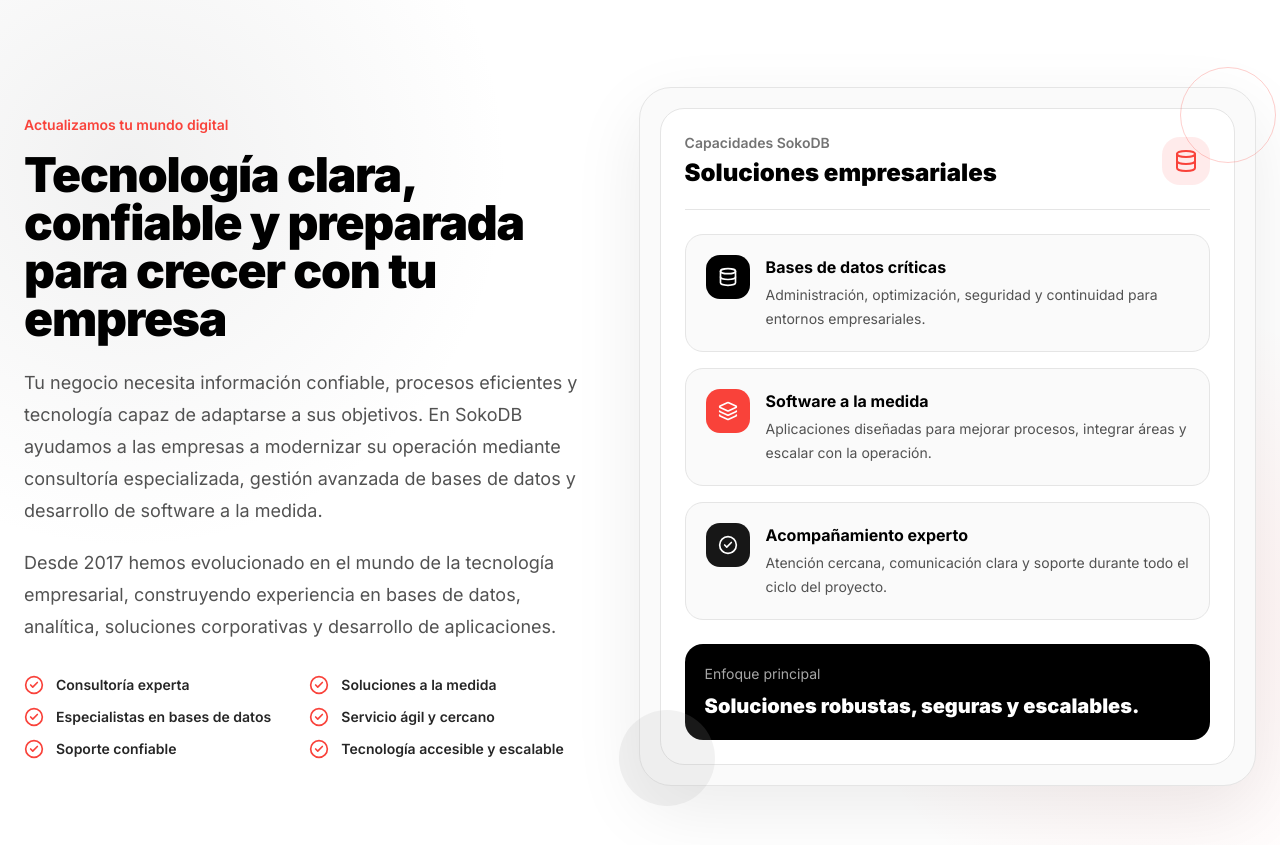
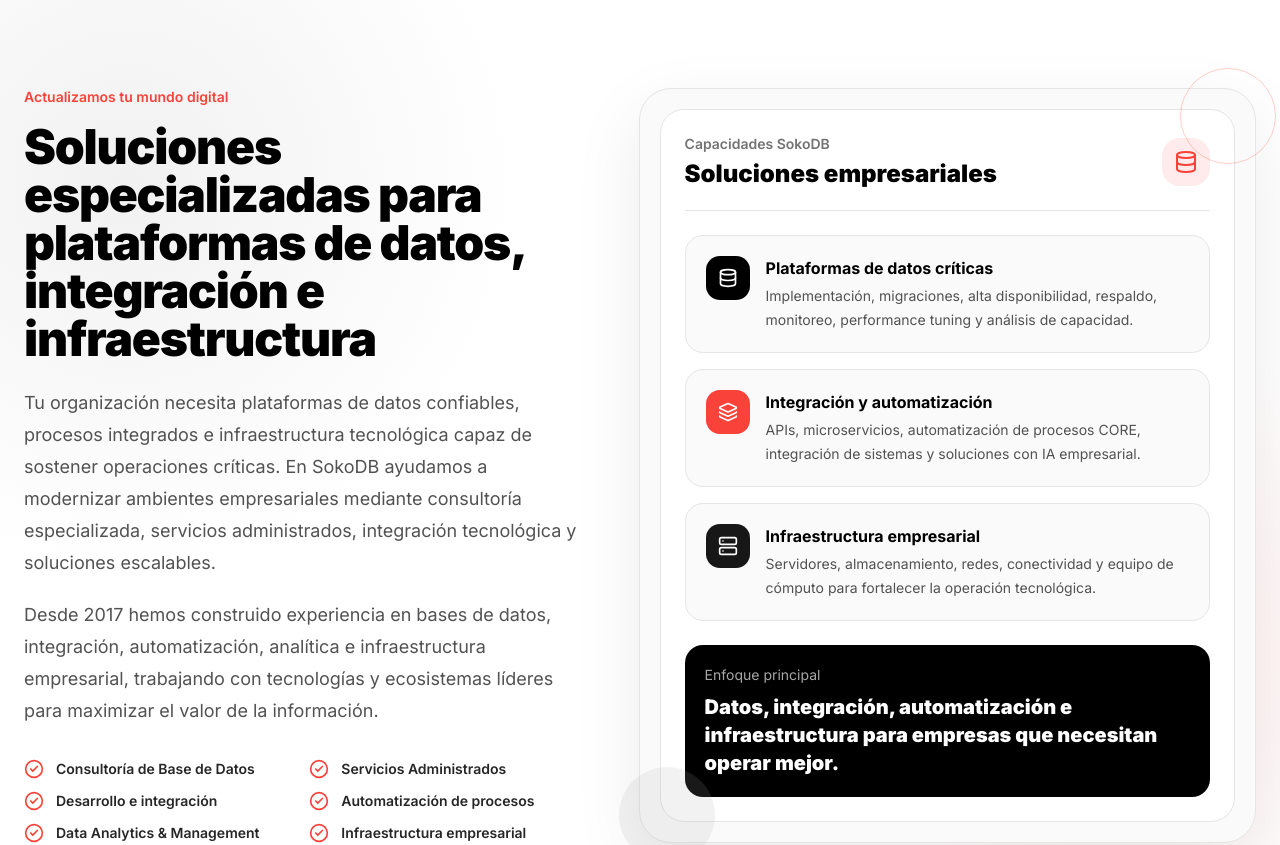
Before and after one commit to UserSoko01/sokodb-web, a Next.js app: page / in a window 1280 px wide. Shown: the part 1480-2325 px from the top of the page. Built offline with nearby package versions, Linux system fonts and the light colour scheme.

Commit message:
Se actualiza contenido de About preview

```diff
--- a/src/components/sections/AboutPreview.tsx
+++ b/src/components/sections/AboutPreview.tsx
@@ -1,12 +1,12 @@
-import { CheckCircle2, Database, Layers3 } from "lucide-react";
+import { CheckCircle2, Database, Layers3, Server } from "lucide-react";
 
 const highlights = [
-  "Consultoría experta",
-  "Soluciones a la medida",
-  "Especialistas en bases de datos",
-  "Servicio ágil y cercano",
-  "Soporte confiable",
-  "Tecnología accesible y escalable",
+  "Consultoría de Base de Datos",
+  "Servicios Administrados",
+  "Desarrollo e integración",
+  "Automatización de procesos",
+  "Data Analytics & Management",
+  "Infraestructura empresarial",
 ];
 
 export function AboutPreview() {
@@ -21,21 +21,23 @@
           </p>
 
           <h2 className="mt-4 text-3xl font-black tracking-tight text-black md:text-5xl">
-            Tecnología clara, confiable y preparada para crecer con tu empresa
+            Soluciones especializadas para plataformas de datos, integración e
+            infraestructura
           </h2>
 
           <p className="mt-6 text-lg leading-8 text-neutral-600">
-            Tu negocio necesita información confiable, procesos eficientes y
-            tecnología capaz de adaptarse a sus objetivos. En SokoDB ayudamos a
-            las empresas a modernizar su operación mediante consultoría
-            especializada, gestión avanzada de bases de datos y desarrollo de
-            software a la medida.
+            Tu organización necesita plataformas de datos confiables, procesos
+            integrados e infraestructura tecnológica capaz de sostener
+            operaciones críticas. En SokoDB ayudamos a modernizar ambientes
+            empresariales mediante consultoría especializada, servicios
+            administrados, integración tecnológica y soluciones escalables.
           </p>
 
           <p className="mt-5 text-lg leading-8 text-neutral-600">
-            Desde 2017 hemos evolucionado en el mundo de la tecnología
-            empresarial, construyendo experiencia en bases de datos, analítica,
-            soluciones corporativas y desarrollo de aplicaciones.
+            Desde 2017 hemos construido experiencia en bases de datos,
+            integración, automatización, analítica e infraestructura
+            empresarial, trabajando con tecnologías y ecosistemas líderes para
+            maximizar el valor de la información.
           </p>
 
           <div className="mt-8 grid gap-3 sm:grid-cols-2">
@@ -77,11 +79,12 @@
 
                     <div>
                       <h4 className="font-bold text-black">
-                        Bases de datos críticas
+                        Plataformas de datos críticas
                       </h4>
                       <p className="mt-1 text-sm leading-6 text-neutral-600">
-                        Administración, optimización, seguridad y continuidad
-                        para entornos empresariales.
+                        Implementación, migraciones, alta disponibilidad,
+                        respaldo, monitoreo, performance tuning y análisis de
+                        capacidad.
                       </p>
                     </div>
                   </div>
@@ -95,11 +98,11 @@
 
                     <div>
                       <h4 className="font-bold text-black">
-                        Software a la medida
+                        Integración y automatización
                       </h4>
                       <p className="mt-1 text-sm leading-6 text-neutral-600">
-                        Aplicaciones diseñadas para mejorar procesos, integrar
-                        áreas y escalar con la operación.
+                        APIs, microservicios, automatización de procesos CORE,
+                        integración de sistemas y soluciones con IA empresarial.
                       </p>
                     </div>
                   </div>
@@ -108,16 +111,16 @@
                 <div className="rounded-2xl border border-neutral-200 bg-neutral-50 p-5">
                   <div className="flex items-start gap-4">
                     <div className="flex h-11 w-11 shrink-0 items-center justify-center rounded-xl bg-neutral-900 text-white">
-                      <CheckCircle2 className="h-5 w-5" />
+                      <Server className="h-5 w-5" />
                     </div>
 
                     <div>
                       <h4 className="font-bold text-black">
-                        Acompañamiento experto
+                        Infraestructura empresarial
                       </h4>
                       <p className="mt-1 text-sm leading-6 text-neutral-600">
-                        Atención cercana, comunicación clara y soporte durante
-                        todo el ciclo del proyecto.
+                        Servidores, almacenamiento, redes, conectividad y equipo
+                        de cómputo para fortalecer la operación tecnológica.
                       </p>
                     </div>
                   </div>
@@ -127,7 +130,8 @@
               <div className="mt-6 rounded-2xl bg-black p-5 text-white">
                 <p className="text-sm text-white/65">Enfoque principal</p>
                 <p className="mt-2 text-xl font-black">
-                  Soluciones robustas, seguras y escalables.
+                  Datos, integración, automatización e infraestructura para
+                  empresas que necesitan operar mejor.
                 </p>
               </div>
             </div>
```
